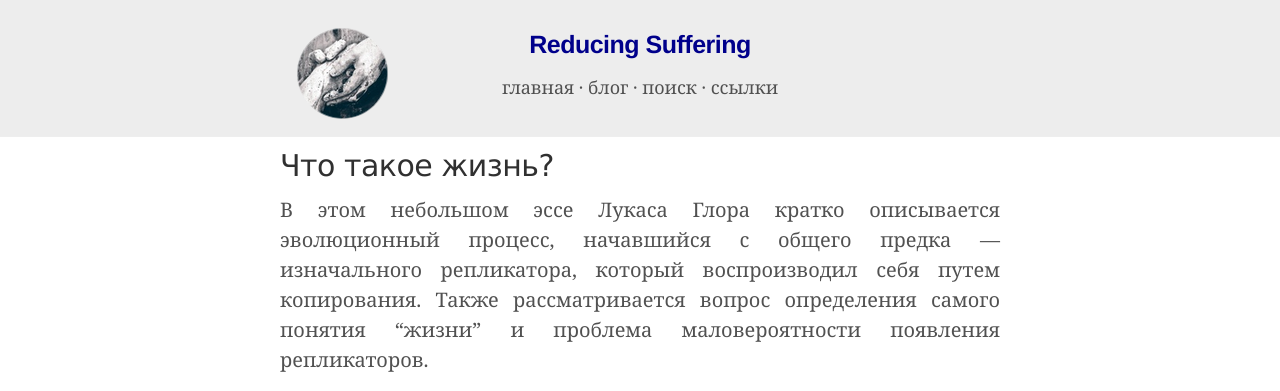
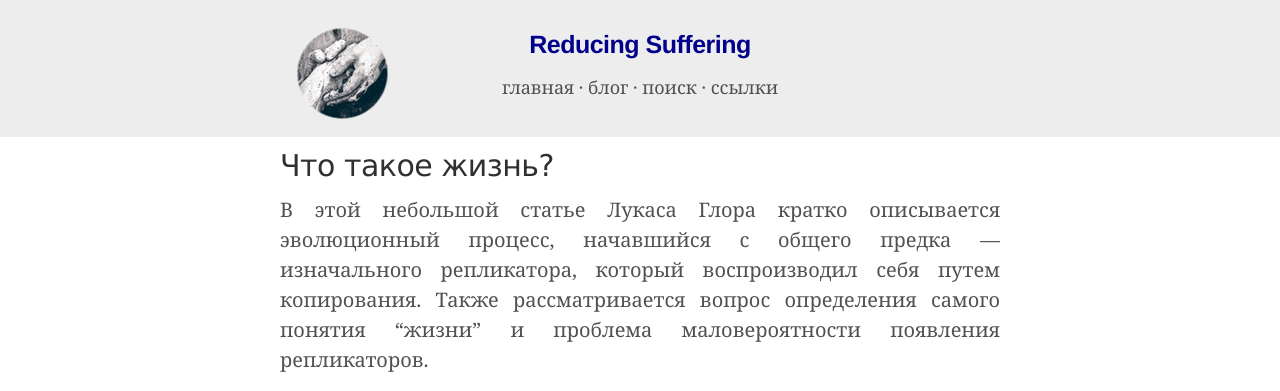
Before and after one commit to ReducingSuffering/reducingsuffering.github.io, a Jekyll site: the page built from _posts/wt/Переводы/Лукас Глор/2024-05-15-602.md, in a window 1280 px wide. Shown: the top 391 px of the page. Built offline with Jekyll 4.4.1, drawn with Linux system fonts in a browser that asks for light colours.

Commit message:
Update 2024-05-15-602.md

```diff
--- a/_posts/wt/Переводы/Лукас Глор/2024-05-15-602.md
+++ b/_posts/wt/Переводы/Лукас Глор/2024-05-15-602.md
@@ -15,4 +15,4 @@ link_to: lukas-gloor-what-is-life.html
 relative: true
 preview: https://crucialconsiderations.org/wp-content/uploads/2015/01/life2_3x2.jpg
 ---
-В этом небольшом эссе Лукаса Глора кратко описывается эволюционный процесс, начавшийся с общего предка — изначального репликатора, который воспроизводил себя путем копирования. Также рассматривается вопрос определения самого понятия "жизни" и проблема маловероятности появления репликаторов.
+В этой небольшой статье Лукаса Глора кратко описывается эволюционный процесс, начавшийся с общего предка — изначального репликатора, который воспроизводил себя путем копирования. Также рассматривается вопрос определения самого понятия "жизни" и проблема маловероятности появления репликаторов.
```
